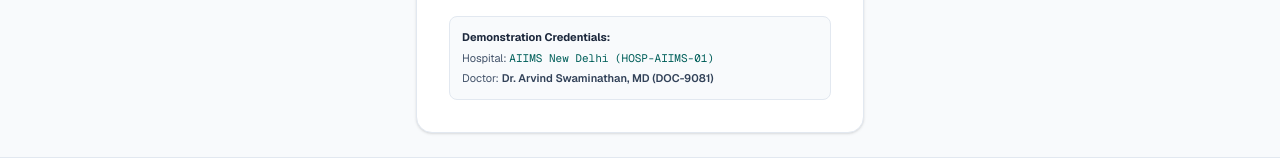
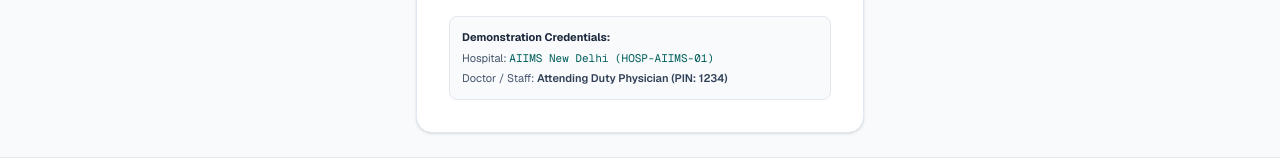
Before and after one commit to Sreeju7733/prana-backend, a Next.js app: page /hospitals/login in a window 1280 px wide. Shown: the part 601-761 px from the top of the page. Built offline with nearby package versions, Linux system fonts and the light colour scheme.

Commit message:
chore: update demo credentials and placeholder in hospital login page

```diff
--- a/app/admin/page.tsx
+++ b/app/admin/page.tsx
@@ -66,7 +66,7 @@
 
 export default function ProfessionalSuperAdminDashboard() {
   // Sidenav selection
-  const [activeNav, setActiveNav] = useState<"overview" | "hospitals" | "responders" | "patients" | "audit">("overview");
+  const [activeNav, setActiveNav] = useState<"overview" | "hospitals" | "responders" | "patients" | "admissions" | "audit">("overview");
 
   // Filter query
   const [searchFilter, setSearchFilter] = useState("");
--- a/app/hospitals/login/page.tsx
+++ b/app/hospitals/login/page.tsx
@@ -136,7 +136,7 @@
                 type="text"
                 value={doctorName}
                 onChange={(e) => setDoctorName(e.target.value)}
-                placeholder="Dr. Arvind Swaminathan, MD"
+                placeholder="e.g. Attending Duty Physician"
                 className="w-full bg-white border border-slate-300 rounded-lg px-3 py-2 text-slate-900 outline-none focus:ring-1 focus:ring-teal-600"
                 required
               />
@@ -201,7 +201,7 @@
           <div className="p-3 bg-slate-50 border border-slate-200 rounded-lg text-[11px] text-slate-600 space-y-1">
             <span className="font-bold text-slate-800 block">Demonstration Credentials:</span>
             <div>Hospital: <span className="font-mono text-teal-800">AIIMS New Delhi (HOSP-AIIMS-01)</span></div>
-            <div>Doctor: <span className="font-semibold text-slate-700">Dr. Arvind Swaminathan, MD (DOC-9081)</span></div>
+            <div>Doctor / Staff: <span className="font-semibold text-slate-700">Attending Duty Physician (PIN: 1234)</span></div>
           </div>
         </div>
       </div>
```
